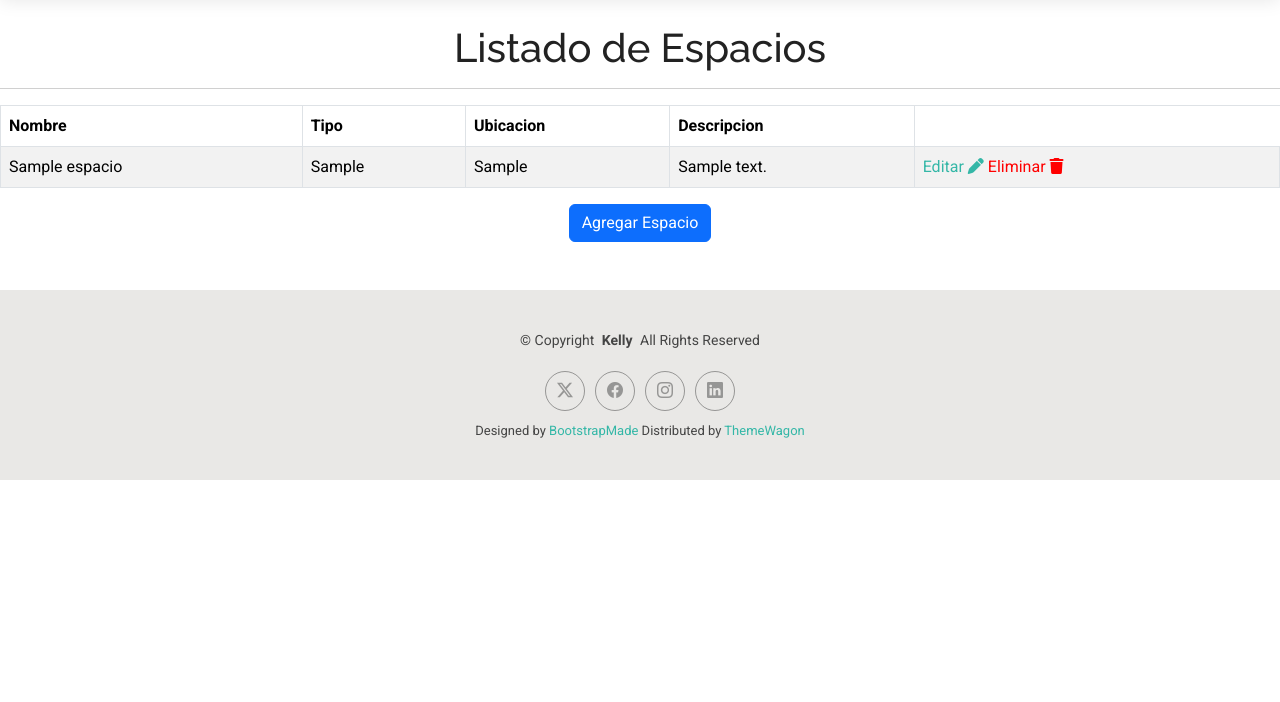
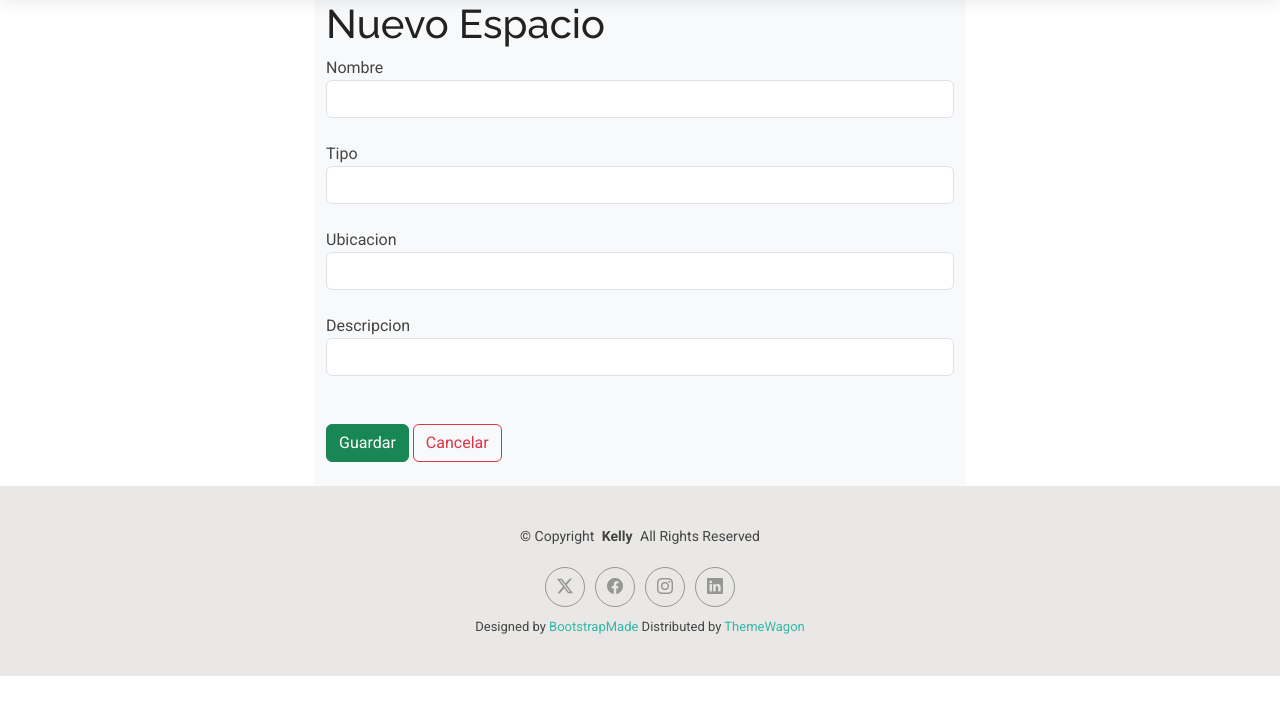
Before and after one commit to Anthonybm8/Ambiental, a Django app: page /nuevoEspacio in a window 1280 px wide. Shown: the part 83-785 px from the top of the page. Run offline with Django 5.2, Linux system fonts and the light colour scheme; tables that the repository leaves empty hold one stand-in row (values such as "Sample post"); some libraries are stand-ins or nearby versions.

```diff
--- a/Aplicaciones/Espacio/templates/espacio.html
+++ b/Aplicaciones/Espacio/templates/espacio.html
@@ -29,7 +29,7 @@
 </table>
 
 <div class="text-center ">
-    <a href="nuevoEspacio" class="btn btn-primary " >
+    <a href="{% url 'nuevoEspacio' %}" class="btn btn-primary " >
         Agregar Espacio
     </a>
 </div>
--- a/Aplicaciones/Espacio/templates/nuevoEspacio.html
+++ b/Aplicaciones/Espacio/templates/nuevoEspacio.html
@@ -5,7 +5,7 @@
 <div class="row">
     <div class="col-md-3"></div>
     <div class="col-md-6 bg-light">
-        <h1>Nuevo Empleado</h1>
+        <h1>Nuevo Espacio</h1>
         <form action="{% url 'guardarEspacio' %}" method="post">
 
             {% csrf_token %}
--- a/Aplicaciones/Espacio/urls.py
+++ b/Aplicaciones/Espacio/urls.py
@@ -2,7 +2,7 @@ from django.urls import path
 from . import views
 urlpatterns = [
     path('espacio', views.espacio, name='espacio'),
-    path('nuevoEspacio', views.espacio),
+    path('nuevoEspacio', views.nuevoEspacio , name='nuevoEspacio'),
     path('guardarEspacio', views.guardarEspacio, name='guardarEspacio'),
     path('editarEspacio/<int:id>', views.editarEspacio, name='editarEspacio'),
     path('actualizarEspacio/<int:id>', views.actualizarEspacio, name='actualizarEspacio'),
--- a/Aplicaciones/templates/plantillas.html
+++ b/Aplicaciones/templates/plantillas.html
@@ -56,7 +56,7 @@
         <ul>
           <li><a href="index.html" class="active">Home</a></li>
           <li><a href="about.html">About</a></li>
-          <li><a href="espacio.html">Espacio</a></li>
+          <li><a href="{% url 'espacio' %}">Espacio</a></li>
           <li><a href="services.html">Services</a></li>
           <li><a href="portfolio.html">Portfolio</a></li>
           <li class="dropdown"><a href="#"><span>Dropdown</span> <i class="bi bi-chevron-down toggle-dropdown"></i></a>
```
Also changed, not shown: db.sqlite3.
